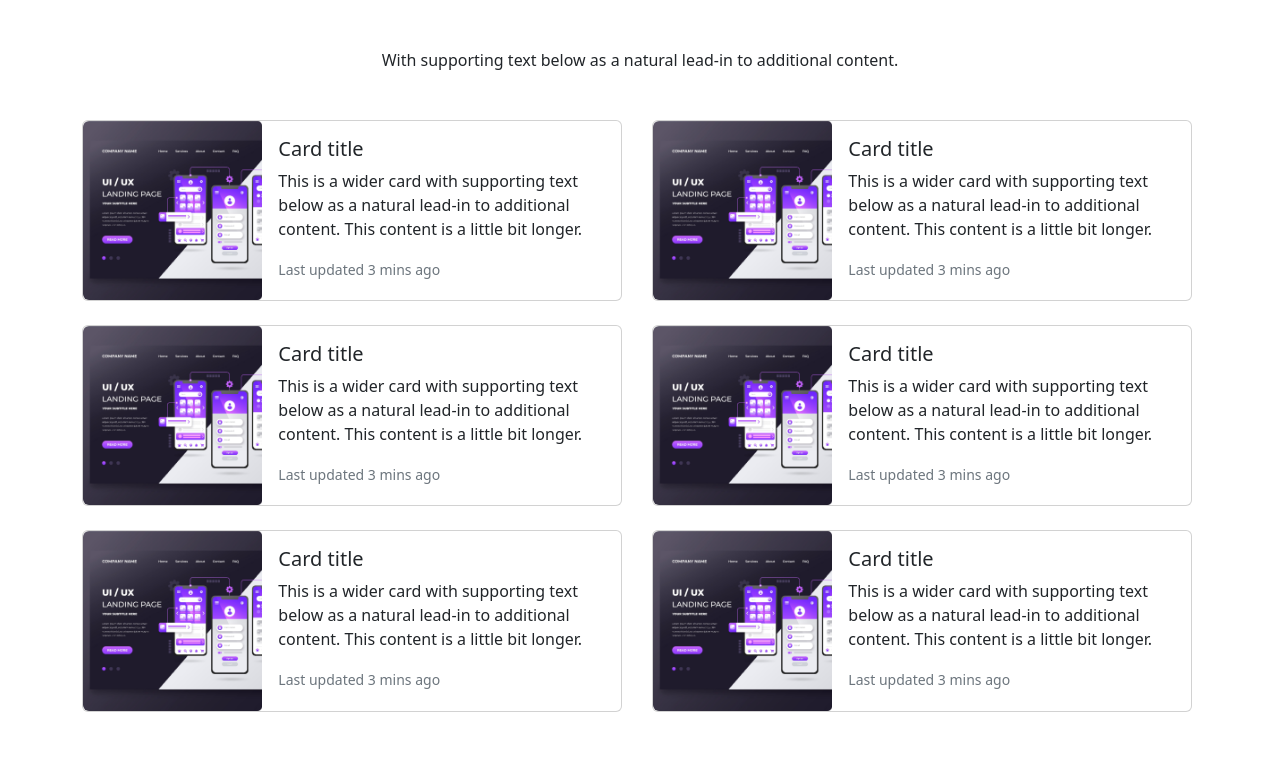
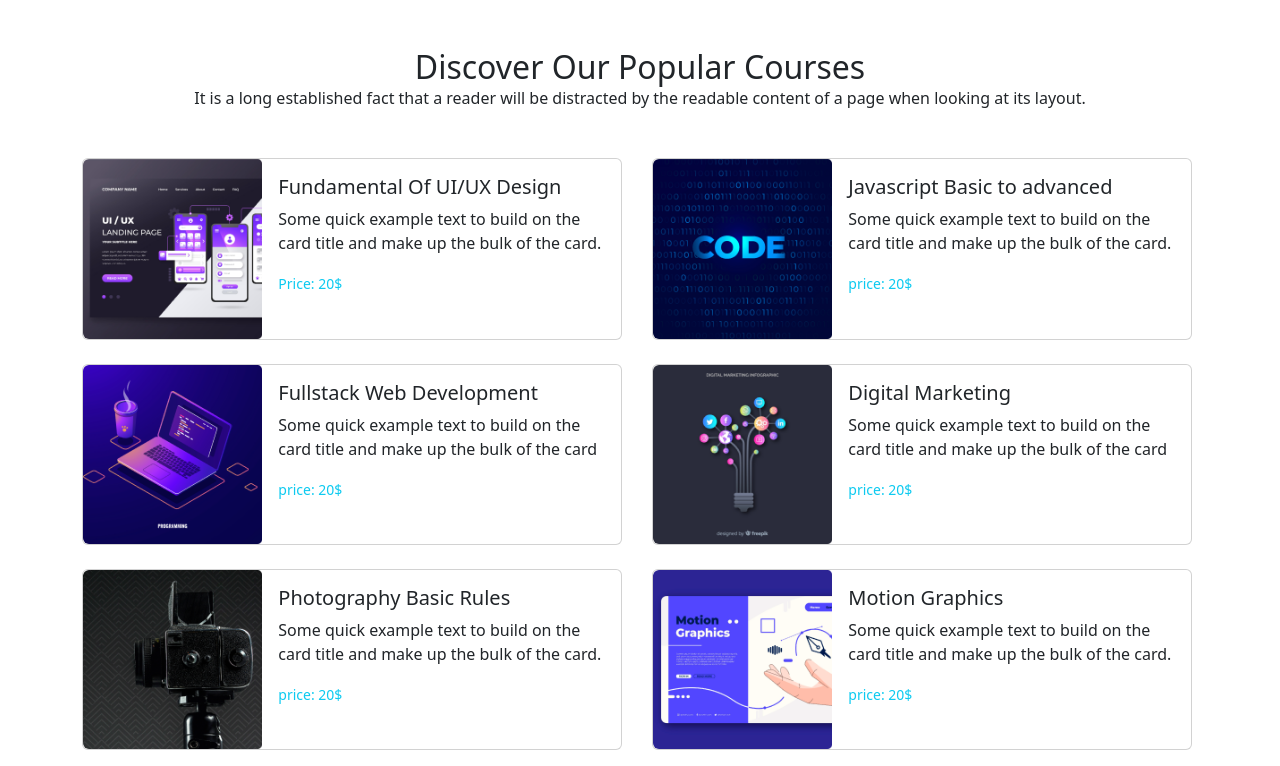
Before and after one commit to mdmasudrana2/My-Third-Assignment, a plain HTML site: page index.html in a window 1280 px wide. Shown: the part 696-1462 px from the top of the page. Before the commit the page ends 1424 px from the top, so only its background shows below. Drawn offline with nearby package versions, Linux system fonts and the light colour scheme.

Commit message:
first commit

```diff
--- a/index.html
+++ b/index.html
@@ -75,8 +75,10 @@
         <div class="card-head">
         </div>
         <div class="card-body">
-          <h2 class="card-title"></h2>
-          <p class="card-text">With supporting text below as a natural lead-in to additional content.</p>
+          <h2 class="card-title">Discover Our Popular
+            Courses</h2>
+          <p class="card-text">It is a long established fact that a reader will be distracted by the readable
+            content of a page when looking at its layout.</p>
         </div>
       </div>
     </section>
@@ -92,9 +94,10 @@
               </div>
               <div class="col-md-8">
                 <div class="card-body">
-                  <h5 class="card-title">Card title</h5>
-                  <p class="card-text">This is a wider card with supporting text below as a natural lead-in to additional content. This content is a little bit longer.</p>
-                  <p class="card-text"><small class="text-muted">Last updated 3 mins ago</small></p>
+                  <h5 class="card-title">Fundamental Of UI/UX Design</h5>
+                  <p class="card-text">Some quick example text to build on the card title
+                    and make up the bulk of the card.</p>
+                  <p class="card-text"><small class="text-info">Price: 20$</small></p>
                 </div>
               </div>
             </div>
@@ -104,13 +107,14 @@
           <div class="card mb-3" style="max-width: 540px;">
             <div class="row g-0">
               <div class="col-md-4">
-                <img src="images/course/course-1.png" class="img-fluid rounded-start" alt="...">
+                <img src="images/course/course-2.png" class="img-fluid rounded-start" alt="...">
               </div>
               <div class="col-md-8">
                 <div class="card-body">
-                  <h5 class="card-title">Card title</h5>
-                  <p class="card-text">This is a wider card with supporting text below as a natural lead-in to additional content. This content is a little bit longer.</p>
-                  <p class="card-text"><small class="text-muted">Last updated 3 mins ago</small></p>
+                  <h5 class="card-title">Javascript Basic to advanced</h5>
+                  <p class="card-text">Some quick example text to build on the card title
+                    and make up the bulk of the card.</p>
+                  <p class="card-text"><small class="text-info">price: 20$</small></p>
                 </div>
               </div>
             </div>
@@ -120,13 +124,14 @@
           <div class="card mb-3" style="max-width: 540px;">
             <div class="row g-0">
               <div class="col-md-4">
-                <img src="images/course/course-1.png" class="img-fluid rounded-start" alt="...">
+                <img src="images/course/course-3.png" class="img-fluid rounded-start" alt="...">
               </div>
               <div class="col-md-8">
                 <div class="card-body">
-                  <h5 class="card-title">Card title</h5>
-                  <p class="card-text">This is a wider card with supporting text below as a natural lead-in to additional content. This content is a little bit longer.</p>
-                  <p class="card-text"><small class="text-muted">Last updated 3 mins ago</small></p>
+                  <h5 class="card-title">Fullstack Web Development</h5>
+                  <p class="card-text">Some quick example text to build on the card title
+                    and make up the bulk of the card</p>
+                  <p class="card-text"><small class="text-info">price: 20$</small></p>
                 </div>
               </div>
             </div>
@@ -136,13 +141,14 @@
           <div class="card mb-3" style="max-width: 540px;">
             <div class="row g-0">
               <div class="col-md-4">
-                <img src="images/course/course-1.png" class="img-fluid rounded-start" alt="...">
+                <img src="images/course/course-4.png" class="img-fluid rounded-start" alt="...">
               </div>
               <div class="col-md-8">
                 <div class="card-body">
-                  <h5 class="card-title">Card title</h5>
-                  <p class="card-text">This is a wider card with supporting text below as a natural lead-in to additional content. This content is a little bit longer.</p>
-                  <p class="card-text"><small class="text-muted">Last updated 3 mins ago</small></p>
+                  <h5 class="card-title">Digital Marketing</h5>
+                  <p class="card-text">Some quick example text to build on the card title
+                    and make up the bulk of the card</p>
+                  <p class="card-text"><small class="text-info">price: 20$</small></p>
                 </div>
               </div>
             </div>
@@ -152,13 +158,15 @@
           <div class="card mb-3" style="max-width: 540px;">
             <div class="row g-0">
               <div class="col-md-4">
-                <img src="images/course/course-1.png" class="img-fluid rounded-start" alt="...">
+                <img src="images/course/course-5.png" class="img-fluid rounded-start" alt="...">
               </div>
               <div class="col-md-8">
                 <div class="card-body">
-                  <h5 class="card-title">Card title</h5>
-                  <p class="card-text">This is a wider card with supporting text below as a natural lead-in to additional content. This content is a little bit longer.</p>
-                  <p class="card-text"><small class="text-muted">Last updated 3 mins ago</small></p>
+                  <h5 class="card-title">Photography Basic Rules
+                  </h5>
+                  <p class="card-text">Some quick example text to build on the card title
+                    and make up the bulk of the card.</p>
+                  <p class="card-text"><small class="text-info">price: 20$</small></p>
                 </div>
               </div>
             </div>
@@ -168,13 +176,14 @@
           <div class="card mb-3" style="max-width: 540px;">
             <div class="row g-0">
               <div class="col-md-4">
-                <img src="images/course/course-1.png" class="img-fluid rounded-start" alt="...">
+                <img src="images/course/course-6.png" class="img-fluid rounded-start" alt="...">
               </div>
               <div class="col-md-8">
                 <div class="card-body">
-                  <h5 class="card-title">Card title</h5>
-                  <p class="card-text">This is a wider card with supporting text below as a natural lead-in to additional content. This content is a little bit longer.</p>
-                  <p class="card-text"><small class="text-muted">Last updated 3 mins ago</small></p>
+                  <h5 class="card-title">Motion Graphics</h5>
+                  <p class="card-text">Some quick example text to build on the card title
+                    and make up the bulk of the card.</p>
+                  <p class="card-text"><small class="text-info">price: 20$</small></p>
                 </div>
               </div>
             </div>
@@ -185,7 +194,6 @@
     <!---cource section end -->
 
     </header>
-
     <script src="https://cdn.jsdelivr.net/npm/bootstrap@5.2.0/dist/js/bootstrap.bundle.min.js" integrity="sha384-A3rJD856KowSb7dwlZdYEkO39Gagi7vIsF0jrRAoQmDKKtQBHUuLZ9AsSv4jD4Xa" crossorigin="anonymous"></script>
 </body>
 </html>
```
